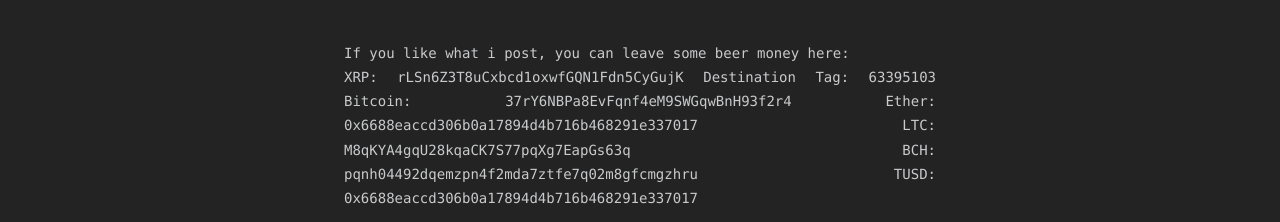
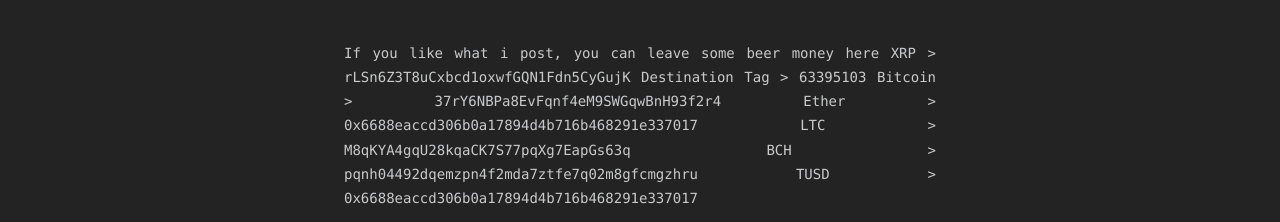
Before and after one commit to Arkreuz/HexoBlog, a plain HTML site: page index.html in a window 1280 px wide. Shown: the part 127-349 px from the top of the page. Drawn offline with Linux system fonts and the light colour scheme.

Commit message:
Site updated: 28-08-2018 18:55:56

```diff
--- a/index.html
+++ b/index.html
@@ -6,16 +6,16 @@
     <meta http-equiv="X-UA-Compatible" content="IE=edge">
     <meta name="HandheldFriendly" content="True">
     <meta name="viewport" content="width=device-width, initial-scale=1, maximum-scale=1" />
-    <meta name="description" content="If you like what i post, you can leave some beer money here: XRP: rLSn6Z3T8uCxbcd1oxwfGQN1Fdn5CyGujK Destination Tag: 63395103 Bitcoin: 37rY6NBPa8EvFqnf4eM9SWGqwBnH93f2r4                         Ether">
+    <meta name="description" content="If you like what i post, you can leave some beer money here XRP &amp;gt; rLSn6Z3T8uCxbcd1oxwfGQN1Fdn5CyGujK Destination Tag &amp;gt; 63395103 Bitcoin &amp;gt; 37rY6NBPa8EvFqnf4eM9SWGqwBnH93f2r4 Ether &amp;gt; 0x6688eaccd306b0a17">
 <meta property="og:type" content="website">
 <meta property="og:title" content="Arkreuz">
 <meta property="og:url" content="http://arkreuz.com/HexoBlog/index.html">
 <meta property="og:site_name" content="Arkreuz">
-<meta property="og:description" content="If you like what i post, you can leave some beer money here: XRP: rLSn6Z3T8uCxbcd1oxwfGQN1Fdn5CyGujK Destination Tag: 63395103 Bitcoin: 37rY6NBPa8EvFqnf4eM9SWGqwBnH93f2r4                         Ether">
+<meta property="og:description" content="If you like what i post, you can leave some beer money here XRP &amp;gt; rLSn6Z3T8uCxbcd1oxwfGQN1Fdn5CyGujK Destination Tag &amp;gt; 63395103 Bitcoin &amp;gt; 37rY6NBPa8EvFqnf4eM9SWGqwBnH93f2r4 Ether &amp;gt; 0x6688eaccd306b0a17">
 <meta property="og:locale" content="en">
 <meta name="twitter:card" content="summary">
 <meta name="twitter:title" content="Arkreuz">
-<meta name="twitter:description" content="If you like what i post, you can leave some beer money here: XRP: rLSn6Z3T8uCxbcd1oxwfGQN1Fdn5CyGujK Destination Tag: 63395103 Bitcoin: 37rY6NBPa8EvFqnf4eM9SWGqwBnH93f2r4                         Ether">
+<meta name="twitter:description" content="If you like what i post, you can leave some beer money here XRP &amp;gt; rLSn6Z3T8uCxbcd1oxwfGQN1Fdn5CyGujK Destination Tag &amp;gt; 63395103 Bitcoin &amp;gt; 37rY6NBPa8EvFqnf4eM9SWGqwBnH93f2r4 Ether &amp;gt; 0x6688eaccd306b0a17">
 <meta name="twitter:creator" content="@Arkreuz">
 
 
@@ -78,7 +78,7 @@
 
         <section id="about">
 
-    <p>If you like what i post, you can leave some beer money here:<br>XRP: rLSn6Z3T8uCxbcd1oxwfGQN1Fdn5CyGujK Destination Tag: 63395103 Bitcoin: 37rY6NBPa8EvFqnf4eM9SWGqwBnH93f2r4                         Ether: 0x6688eaccd306b0a17894d4b716b468291e337017                    LTC: M8qKYA4gqU28kqaCK7S77pqXg7EapGs63q                              BCH: pqnh04492dqemzpn4f2mda7ztfe7q02m8gfcmgzhru                       TUSD: 0x6688eaccd306b0a17894d4b716b468291e337017</p>
+    <p>If you like what i post, you can leave some beer money here XRP &gt; rLSn6Z3T8uCxbcd1oxwfGQN1Fdn5CyGujK Destination Tag &gt; 63395103 Bitcoin &gt; 37rY6NBPa8EvFqnf4eM9SWGqwBnH93f2r4 Ether &gt; 0x6688eaccd306b0a17894d4b716b468291e337017 LTC &gt; M8qKYA4gqU28kqaCK7S77pqXg7EapGs63q BCH &gt; pqnh04492dqemzpn4f2mda7ztfe7q02m8gfcmgzhru TUSD &gt; 0x6688eaccd306b0a17894d4b716b468291e337017</p>
 
 
   <p style="display: inline">
```
Also changed, not shown: archives/2018/03/index.html (+3 -3 lines), archives/2018/08/index.html (+3 -3 lines), archives/2018/index.html (+3 -3 lines), archives/index.html (+3 -3 lines).
